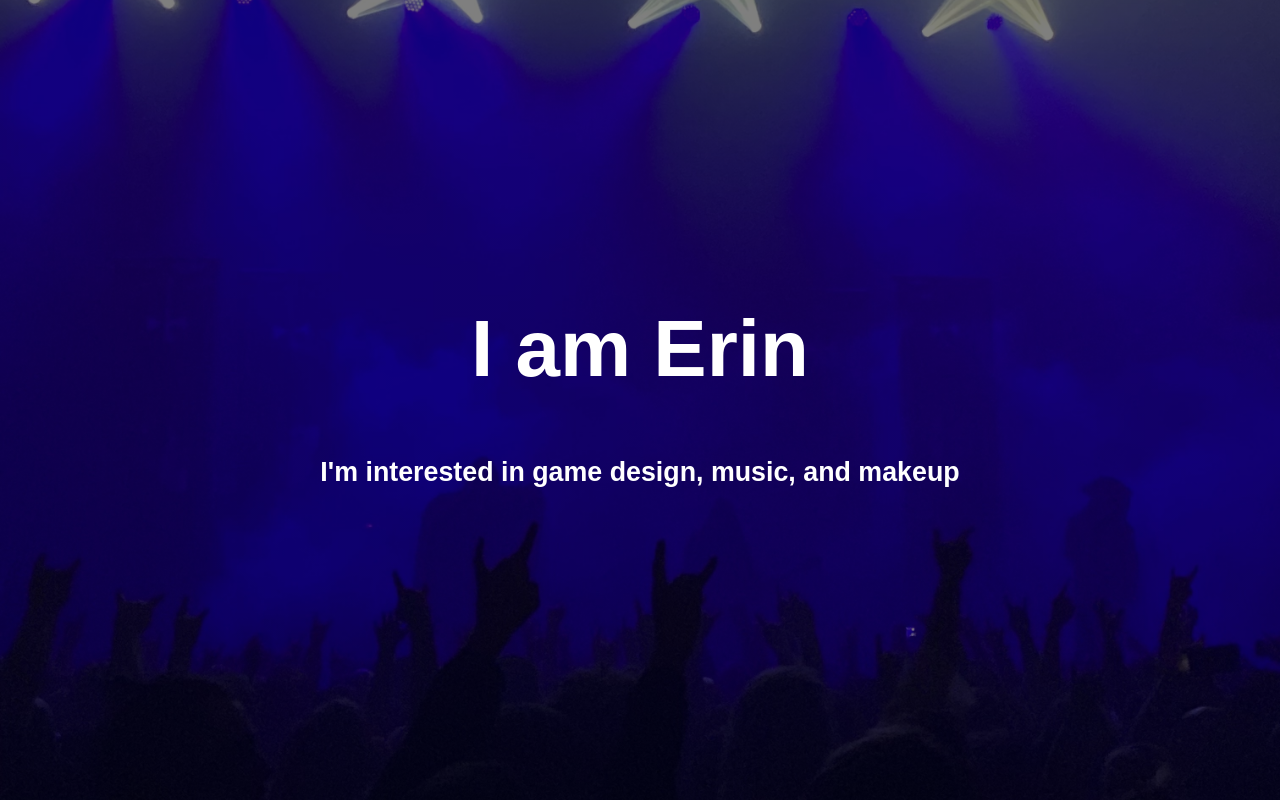
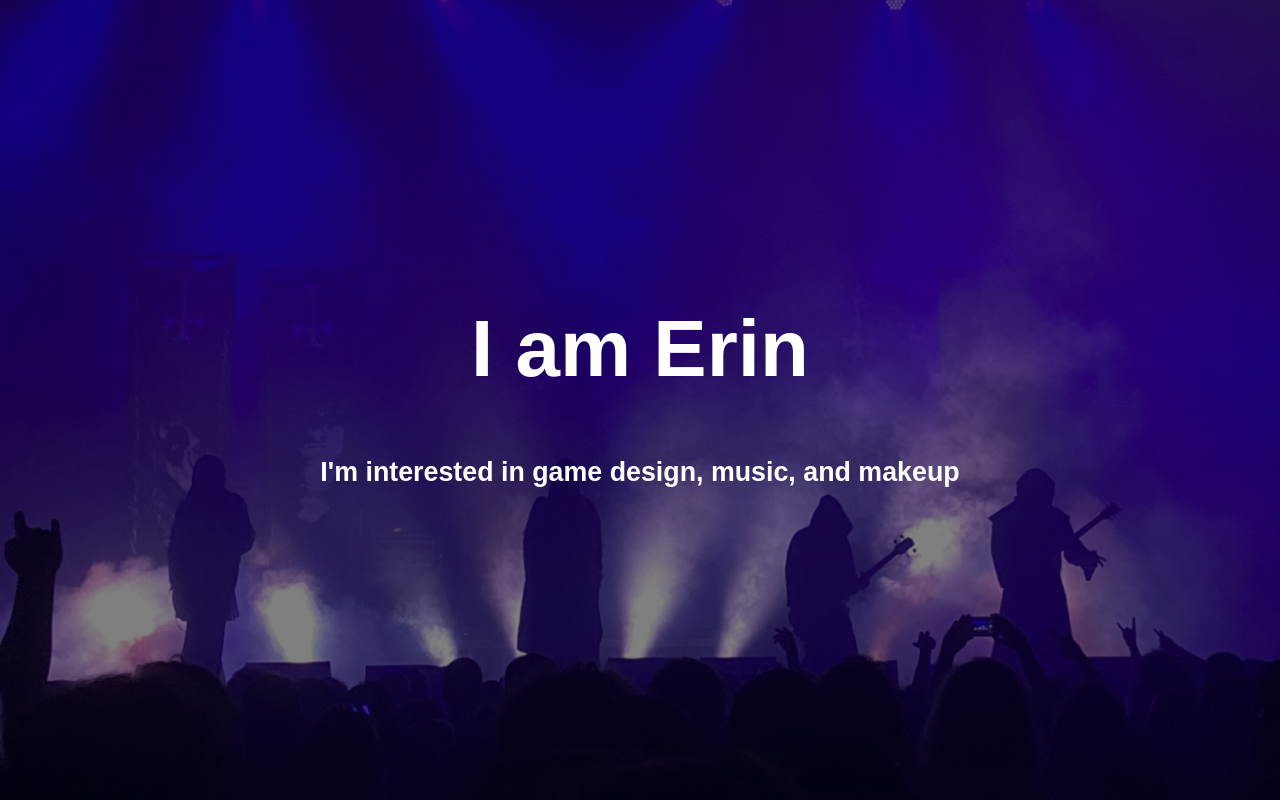
Before and after one commit to ejd73/Project-1-Usability-Testing, a plain HTML site: page index.html in a window 1280 px wide. Shown: the top 800 px of the page. Drawn offline with Linux system fonts and the light colour scheme.

Commit message:
Add files via upload

```diff
--- a/style.css
+++ b/style.css
@@ -9,7 +9,7 @@ body, html {
   /* - HERO -
 This code controls your "hero image." You will need to change hero.jpg to match your asset*/
 
-background-image: linear-gradient(rgba(0, 0, 0, 0.5), rgba(0, 0, 0, 0.5)), url("mayhem.jpg");
+background-image: linear-gradient(rgba(0, 0, 0, 0.5), rgba(0, 0, 0, 0.5)), url("mayhem2.jpg");
   height: 100%;
   background-attachment: fixed;
   background-position: center;
```
Also changed, not shown: mayhem2.jpg (added).
